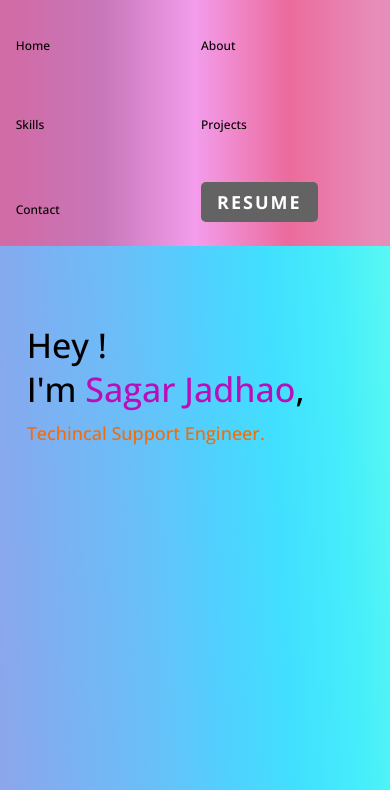
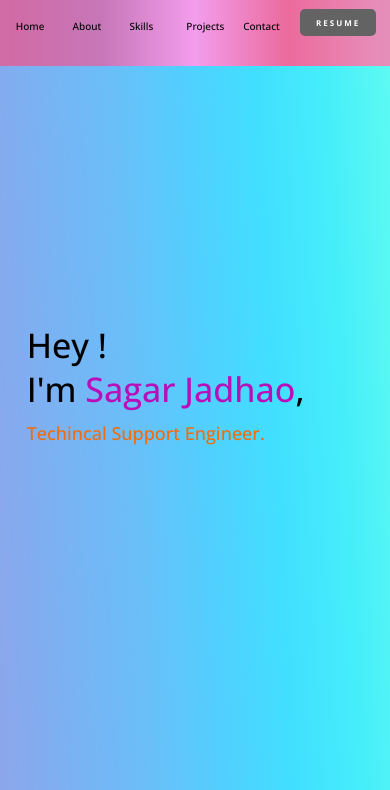
Before and after one commit to Sagar19998/Sagar19998.github.io, a plain HTML site: page index.html in a window 390 px wide. Shown: the part 54-844 px from the top of the page. Drawn offline with nearby package versions, Linux system fonts and the light colour scheme.

Commit message:
navbar changed

```diff
--- a/style.css
+++ b/style.css
@@ -444,7 +444,6 @@ a{
     background-color: black;
     margin-top: 40px;
 }
-
 #ty>H1{
     color: white;
     background:linear-gradient(90deg, #00dbde,#fc00ff);
@@ -457,7 +456,7 @@ a{
 /* setting screen size */
 /* Small screens */
 
-@media only screen and (min-width : 320px) and (max-width : 480px){
+@media only screen and (min-width : 120px) and (max-width : 480px){
     #top{
         height: 80px;
         width: 100%;
@@ -480,7 +479,7 @@ a{
 
     #top, #navbar{
 
-       height: 300px;
+       height:120px;
 
 
 
@@ -494,21 +493,33 @@ a{
     }
 
     #nav_opt{
-        /* border: 2px solid white; */
+       /* border: 2px solid white; */
         margin-right: 0px;
-        grid-template-columns: repeat(2,1fr);
-        margin-top: 60px;
-        height: 250px;
-        margin-left: -600px;
+        grid-template-columns: repeat(6,1fr);
+        padding-top: 40px;
+        height: 80px;
+        column-gap: 3px;
+        margin-left: -500px;
         width: 100%;
         align-items: center;
-        justify-content: center;
+        justify-content: space-around;
+
 
     }
-    #nav_opt>p{
-        font-size: 30px;
-        margin-left: 50px;
+    #nav_opt>div>p{
+        font-size: 10px;
+
+
+
+
     }
+
+    #nav_opt>div>h2{
+        font-size: 8px;
+    }
+
+
+
 
     #about{
         margin-top: -500px;
@@ -747,7 +758,7 @@ a{
 
     #top, #navbar{
 
-       height: 300px;
+       height: 130px;
 
 
 
@@ -763,9 +774,9 @@ a{
     #nav_opt{
         /* border: 2px solid white; */
         margin-right: 0px;
-        grid-template-columns: repeat(3,1fr);
+        grid-template-columns: repeat(6,1fr);
         margin-top: 60px;
-        height: 250px;
+        height: 80px;
         margin-left: -600px;
         width: 100%;
         align-items: center;
@@ -832,7 +843,7 @@ a{
     }
 
     #photo > div{
-        width: 90%;
+        width: 70%;
         margin: auto;
     }
 
@@ -981,6 +992,4 @@ a{
     #last{
         height: 40px;
     }
-
-
 }
```
Also changed, not shown: index.html (+6 -1 lines), index.js (line endings or trailing spaces).
